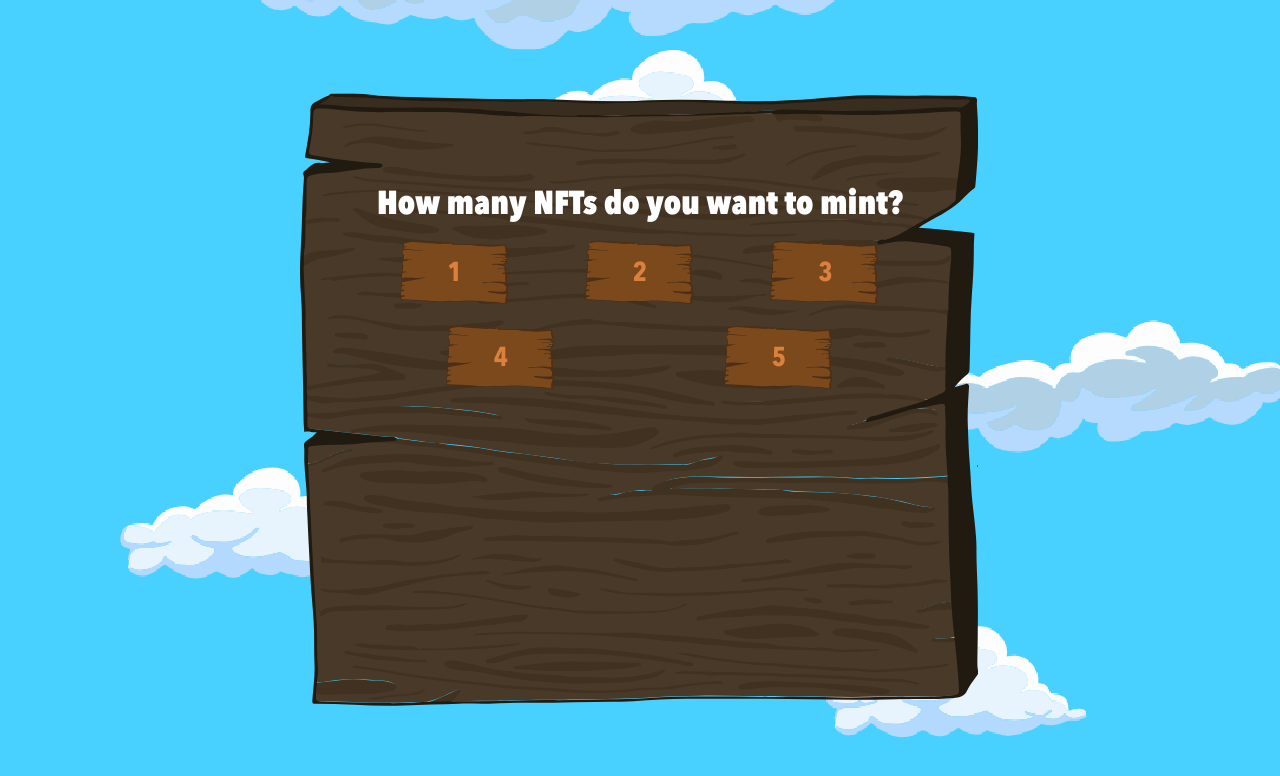
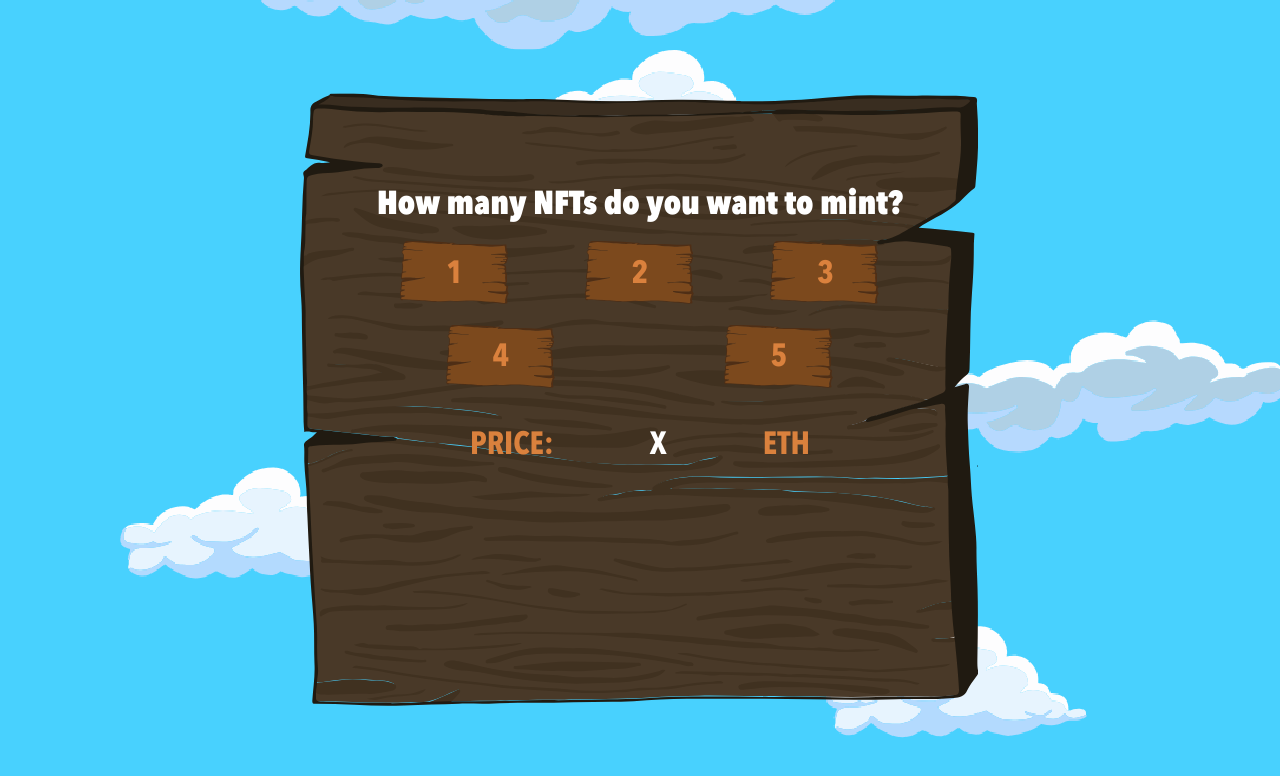
Before and after one commit to bhopalg/trippytigers-dapp, a Next.js app: page / in a window 1280 px wide. Shown: the top 776 px of the page. Built offline with nearby package versions, Linux system fonts and the light colour scheme.

Commit message:
price and eth part done

```diff
--- a/pages/index.tsx
+++ b/pages/index.tsx
@@ -43,6 +43,13 @@ const Home: NextPage = () => {
                           ))}
                       </ul>
                   </div>
+                  <div className={`${styles['price-container']} mx-auto px-4 sm:px-6 lg:px-8`}>
+                      <div className={'flex flex-row justify-center mt-8 gap-24'}>
+                          <h2 className={styles['price']}>PRICE:</h2>
+                          <h2 className={styles['total']}>X</h2>
+                          <h2 className={styles['blockchain']}>ETH</h2>
+                      </div>
+                  </div>
               </div>
           </div>
       </main>
--- a/styles/Home.module.css
+++ b/styles/Home.module.css
@@ -57,12 +57,31 @@
     display: block;
     z-index: 2;
     position: relative;
-    padding: 11% 0;
+    padding: 7% 0;
     font-family: "Avenir Next Condensed", sans-serif;
     font-weight: bold;
-    font-size: 1.7em;
+    font-size: 2em;
     color: #da813d;
 }
+
+.price-container {
+    max-width: 620px;
+}
+
+.price, .blockchain, .total {
+    font-family: "Avenir Next Condensed", sans-serif;
+    font-weight: bold;
+    font-size: 2em;
+}
+
+.price, .blockchain {
+    color: #da813d;
+}
+
+.total {
+    color: #ffffff;
+}
+
 
 @media (max-width: 768px) {
     .content-title {
```
